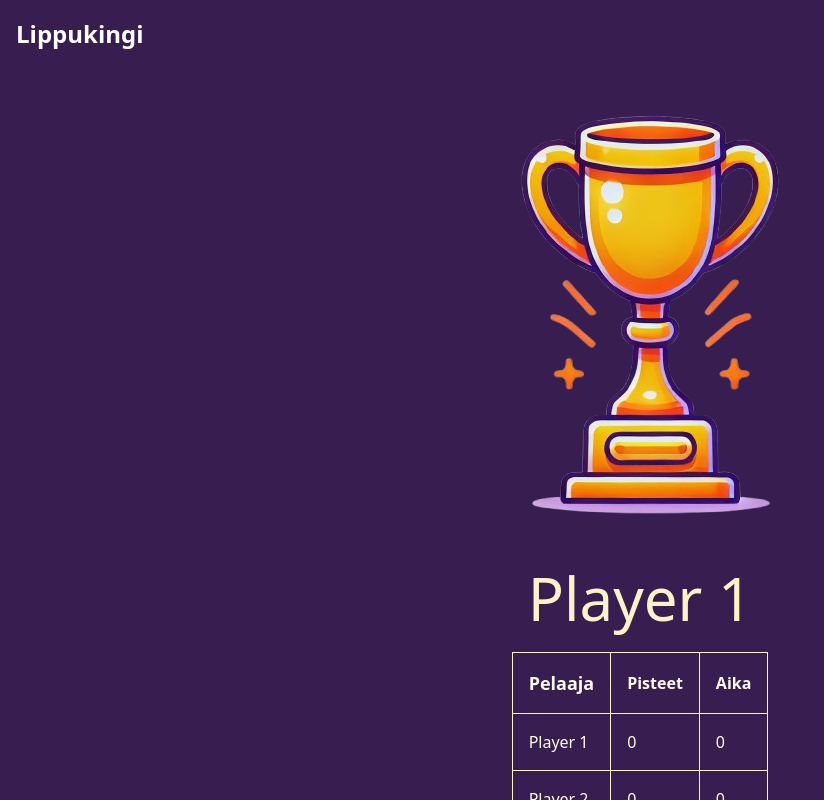
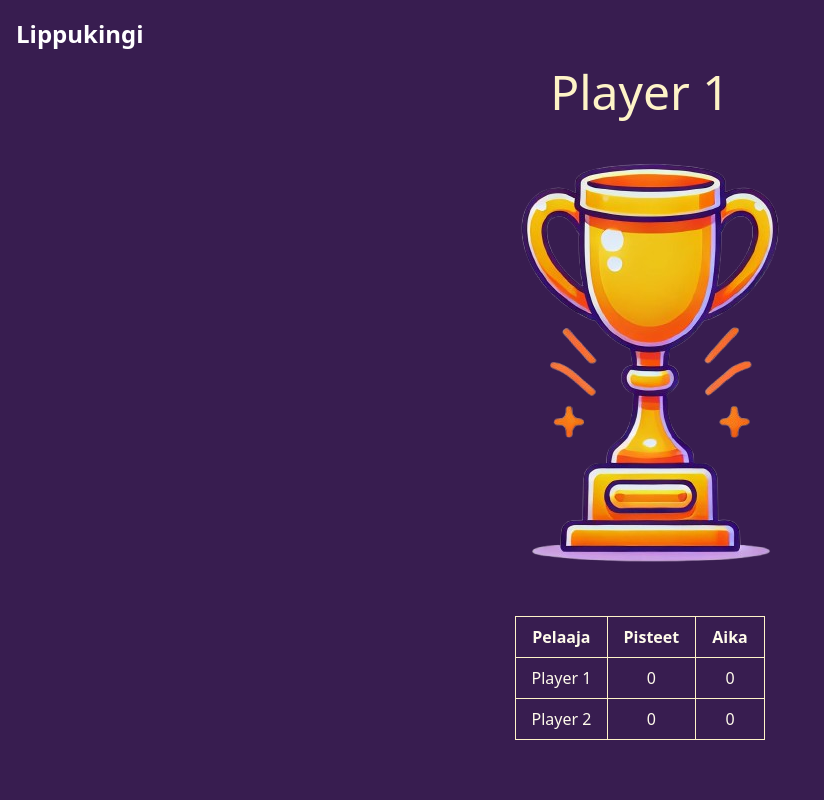
Before and after one commit to sintti/flag-game, an Angular app: page /results in a window 1280 px wide. Shown: the whole page, without its empty margins (0-824 px from the left). Built offline with nearby package versions, Linux system fonts and the light colour scheme.

Commit message:
fixes to results view

```diff
--- a/src/app/components/results/results-table/results-table.component.html
+++ b/src/app/components/results/results-table/results-table.component.html
@@ -1,21 +1,18 @@
-<table
-  class="table-fixed text-amber-50 border-spacing-2 border-amber-100 border">
+<table class="table text-amber-50 border-spacing-2 border-amber-100 border">
   <thead>
-    <th class="border border-amber-100 border-spacing-4 p-4 text-lg">
-      Pelaaja
-    </th>
-    <th class="border border-amber-100 border-spacing-4 p-4">Pisteet</th>
-    <th class="border border-amber-100 border-spacing-4 p-4">Aika</th>
+    <th class="border border-amber-100 border-spacing-2 py-2 px-4">Pelaaja</th>
+    <th class="border border-amber-100 border-spacing-2 py-2 px-4">Pisteet</th>
+    <th class="border border-amber-100 border-spacing-2 py-2 px-4">Aika</th>
   </thead>
   <tbody>
     <tr *ngFor="let player of players$ | async">
-      <td class="border border-amber-100 border-spacing-4 p-4">
+      <td class="border border-amber-100 border-spacing-2 py-2 text-center">
         {{ player.name }}
       </td>
-      <td class="border border-amber-100 border-spacing-4 p-4">
+      <td class="border border-amber-100 border-spacing-2 py-2 text-center">
         {{ player.points }}
       </td>
-      <td class="border border-amber-100 border-spacing-4 p-4">
+      <td class="border border-amber-100 border-spacing-2 py-2 text-center">
         {{ player.time }}
       </td>
     </tr>
--- a/src/app/components/results/results.component.html
+++ b/src/app/components/results/results.component.html
@@ -1,11 +1,15 @@
-<div class="background flex flex-col items-center justify-center h-auto">
+<div
+  class="background flex flex-col justify-center items-center h-screen max-h-screen">
   @defer (on timer(2000ms)) {
-    <div class="flex flex-col justify-center items-center">
-      <img src="assets/cup.png" alt="Winner's price cup" />
-      <h1 class="text-amber-100 md:text-6xl md:mb-6 text-5xl mb-4">
+    <div class="flex flex-col justify-start items-center h-dvh">
+      <h1 class="text-amber-100 text-5xl">
         {{ (winner$ | async)?.name }}
       </h1>
-      <app-results-table />
+      <img
+        src="assets/cup.png"
+        class="h-80 sm:h-[500px]"
+        alt="Winner's price cup" />
+      <app-results-table class="" />
     </div>
   } @placeholder {
     <h1 class="text-amber-100 text-6xl">Voittaja on...</h1>
```
